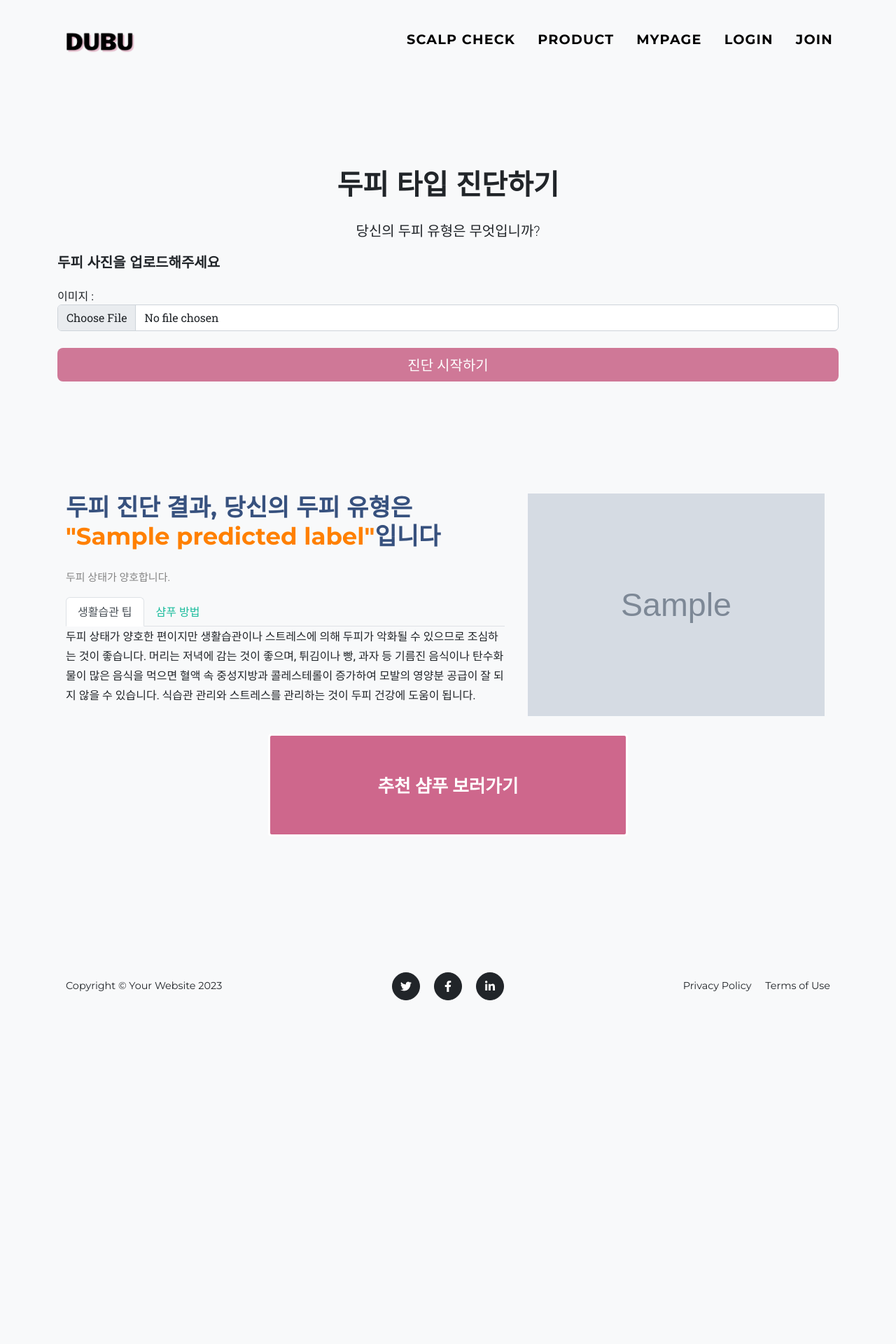
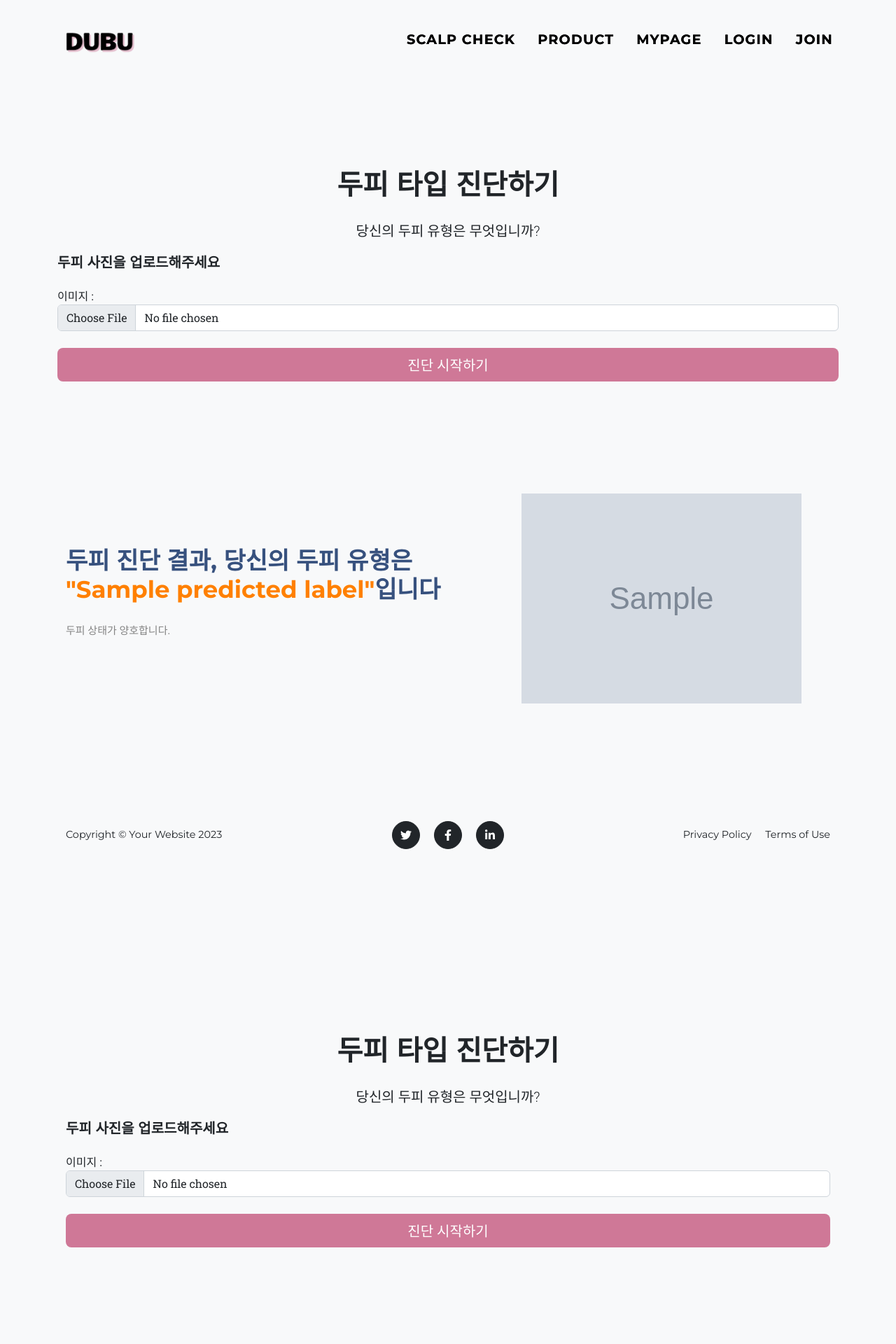
Before and after one commit to khyunse0/dubuPJT, a Django app: template rootWEB/mainApp/templates/mainpage/scalp_result.html in a window 1280 px wide. Shown: the top 1920 px of the page at 70% size. Before the commit the page ends 1429 px from the top, so only its background shows below. Run offline with Django 4.2, Linux system fonts and the light colour scheme; the template is opened without the code that fills it: most values are stand-ins (such as "Sample title", 1, 10 or a date in 2020); grey boxes marked "Sample" are stand-in pictures; some libraries are stand-ins or nearby versions.

Commit message:
이미지 로드 로직 변경

```diff
--- a/rootWEB/mainApp/templates/mainpage/scalp_result.html
+++ b/rootWEB/mainApp/templates/mainpage/scalp_result.html
@@ -1,4 +1,96 @@
 <!DOCTYPE html>
+<html lang="ko">
+  <head>
+    <meta charset="UTF-8">
+    <meta name="viewport" content="width=device-width, initial-scale=1.0">
+    <title>두피 타입 진단하기</title>
+  </head>
+  <body>
+    {% include 'header.html' %}
+    <script src="https://code.jquery.com/jquery-3.6.4.min.js"></script>
+
+    <!-- Page content-->
+    <br><br><br><br><br><br><br><br>
+    <div class="container">
+        <div class="text-center mt-5">
+            <h1>두피 타입 진단하기</h1>
+            <p class="lead">당신의 두피 유형은 무엇입니까?</p>
+        </div>
+    </div>
+
+    <div class="container">
+    <h5>두피 사진을 업로드해주세요</h5>
+    <form method="post" class="post-form my-3" enctype="multipart/form-data" action = '../upload/'>
+        {% csrf_token %}
+    	<div>
+            <label for="imgfile">이미지 : </label>
+            <input type="file" class="form-control" name="image" id="imgfile"><br>
+        </div>
+        <div class="d-grid gap-2">
+          <input type="submit" id="loadingBtn" class="btn btn-lg btn-primary" value="진단 시작하기">
+        </div>
+    </form>
+
+    <div id="loading" style="margin-left: 0px; display: none;">
+        <img src="https://www.railtrip.co.kr/image/loading2.gif">
+        <p>loading..</p>
+    </div>
+
+    <!-- ======= Why Us Section ======= -->
+    <section id="why-us" class="why-us section-bg" style="display: none;">
+        <div class="container-fluid" data-aos="fade-up">
+            <div class="row">
+                <div class="col-lg-7 d-flex flex-column justify-content-center align-items-stretch order-2 order-lg-1">
+                    <div class="content">
+                        <h3>
+                            <strong>
+                                두피 진단 결과, 당신의 두피 유형은 <br>
+                                <span style="color: #FF8000;">"{{predicted_label}}"</span>입니다
+                            </strong>
+                        </h3>
+                        <p id="resultText1">
+                            {% if predicted_label == "경증 탈모" or predicted_label == "중등도 탈모" or predicted_label == "중증 탈모" %}
+                               탈모는 정상적으로 모발이 존재해야 할 부위에 모발이 없거나 빈약한 상태를 말하며, 일반적으로 두피의 성모(굵고 검은 머리털)가 빠지는 것을 의미합니다.
+                            {% elif predicted_label == "경증 비듬" or predicted_label == "중등도 비듬" or predicted_label == "중증 비듬" %}
+                               비듬이 생기는 원인은 여러 가지입니다. 두피 피지선의 과다 분비, 호르몬의 불균형, 두피 세포의 과다 증식 등이 있습니다.
+                            {% else %}
+                               두피 상태가 양호합니다.
+                            {% endif %}
+                        </p>
+                    </div>
+                </div>
+
+                <!-- 이미지 부분 수정 -->
+                <div class="col-lg-5 d-flex align-items-stretch order-1 order-lg-2">
+                    <img src="{{ img_src }}" alt="두피 이미지" class="scalp-image" onload="document.getElementById('loading').style.display='none'; document.querySelector('.why-us').style.display='block';" />
+                </div>
+            </div>
+        </div>
+    </section><!-- End Why Us Section -->
+
+    <script src="https://unpkg.com/aos@next/dist/aos.js"></script>
+    <script>
+        AOS.init();
+    </script>
+    <script src="scripts.js"></script>
+    <script src="http://code.jquery.com/jquery-latest.min.js"></script>
+  {% include 'footer.html' %}
+  </body>
+</html>
+
+
+
+
+
+
+
+
+
+
+
+
+
+<!-- <!DOCTYPE html>
 <html lang="ko">
   <head>
     <meta charset="UTF-8">
@@ -138,3 +230,4 @@
   {% include 'footer.html' %}
   </body>
 </html>
+ -->
```
